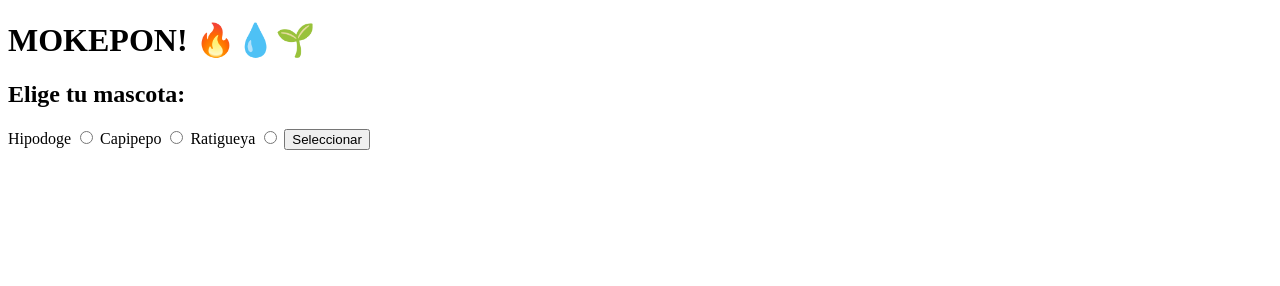
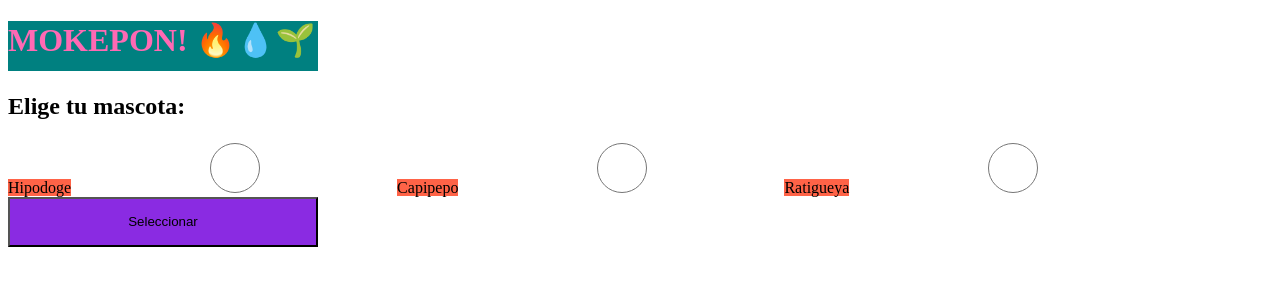
Before and after one commit to santiagodevco/ProgramacionBasica, a plain HTML site: page programar/mokepon.html in a window 1280 px wide. Drawn offline with Linux system fonts and the light colour scheme.

Commit message:
Iniciando con los estilos de CSS

```diff
--- a/programar/mokepon.html
+++ b/programar/mokepon.html
@@ -1,6 +1,7 @@
 <!DOCTYPE html>
 <html lang="en">
 <head>
+    <link rel="stylesheet" href="/styles/styles.css">
     <meta charset="UTF-8">
     <meta http-equiv="X-UA-Compatible" content="IE=edge">
     <meta name="viewport" content="width=device-width, initial-scale=1.0">
@@ -8,7 +9,7 @@
     <script src="./script/mokepon.js"></script>
 </head>
 <body>
-    <h1>MOKEPON! 🔥💧🌱</h1>
+    <h1 id="titulo" class="title">MOKEPON! 🔥💧🌱</h1>
 
     <section id="seleccionar-mascota">
         <h2>Elige tu mascota: </h2>
--- /dev/null
+++ b/programar/styles/styles.css
@@ -0,0 +1,22 @@
+.title{
+    color: hotpink;
+    width: 310px;
+    height: 50px;
+    background-color: teal;
+}
+
+label{
+    background-color: tomato;
+}
+
+input{
+    background-color: aqua;
+    width: 310px;
+    height: 50px;
+}
+
+button{
+    background-color: blueviolet;
+    width: 310px;
+    height: 50px;
+}
```
